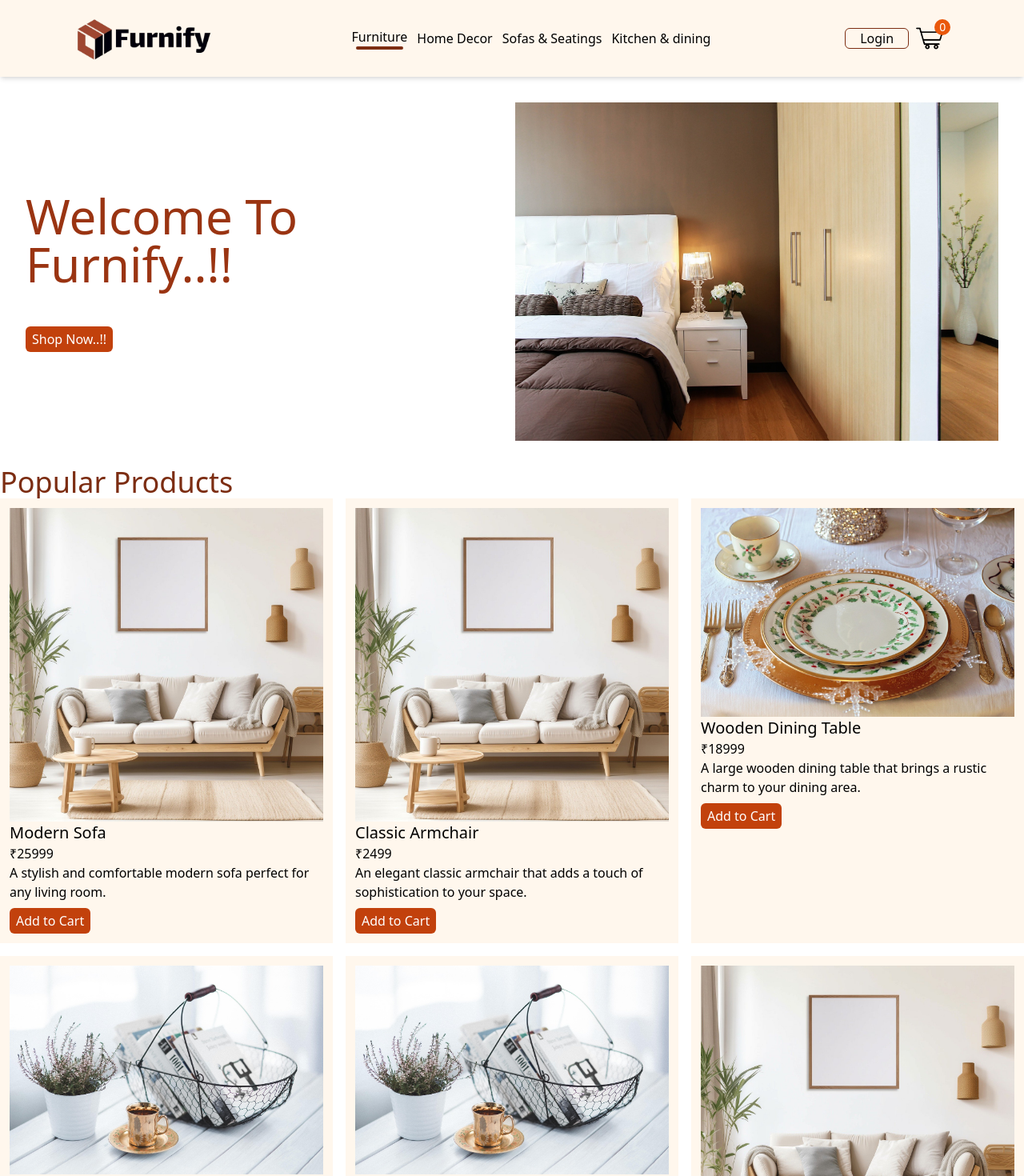
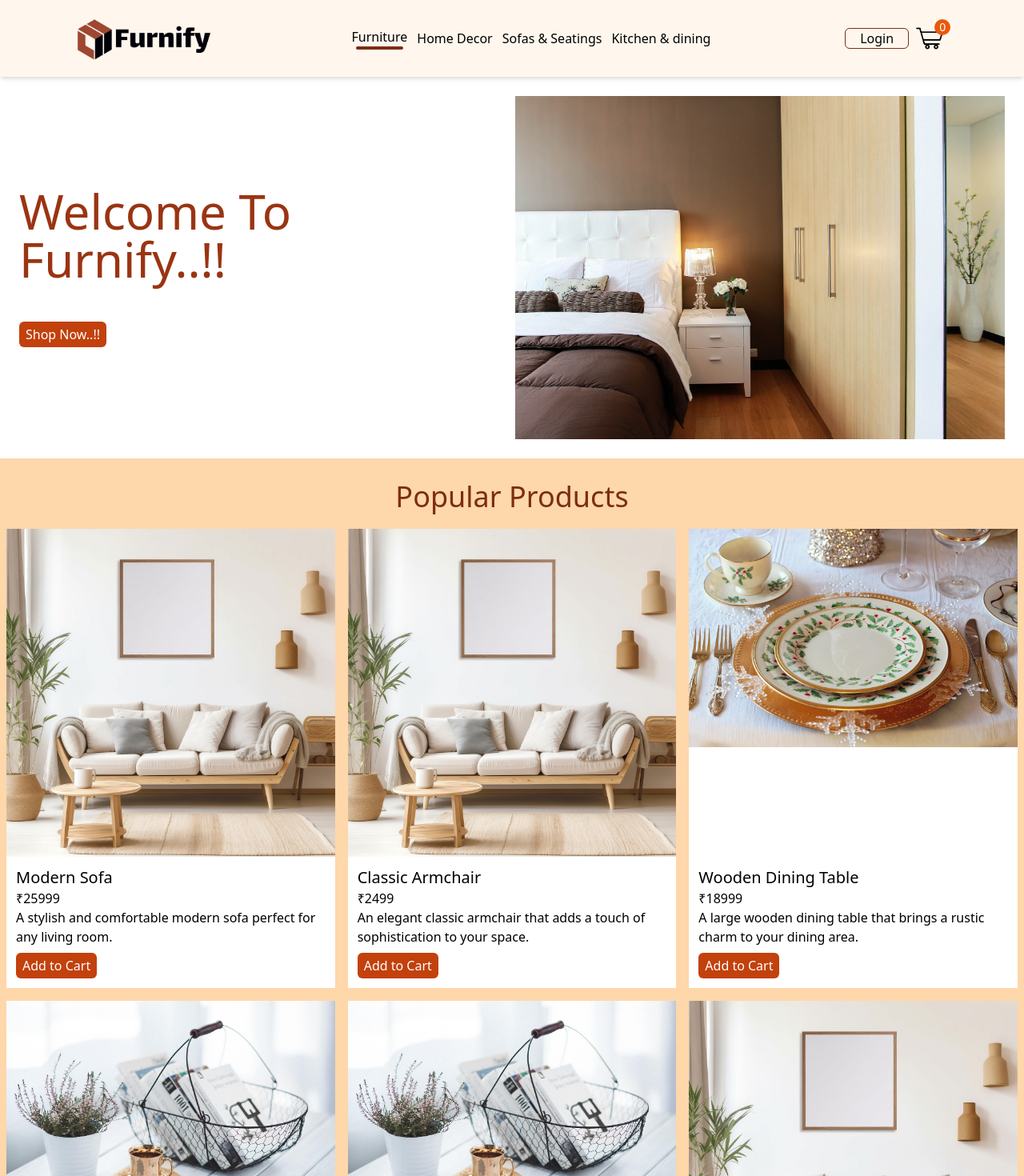
Before and after one commit to anaspxr/e-commerce-furniture-shop, a React (Vite) app in the folder frontend/: page / in a window 1280 px wide. Shown: the top 1470 px of the page at 80% size. Built offline with nearby package versions, Linux system fonts and the light colour scheme.

Commit message:
improve design of popular component

```diff
--- a/frontend/src/components/Hero.jsx
+++ b/frontend/src/components/Hero.jsx
@@ -4,7 +4,7 @@ import { Link } from "react-router-dom";
 
 export default function Hero() {
   return (
-    <div className="grid grid-cols-1 md:grid-cols-2 justify-around items-center m-5  p-3 gap-2">
+    <div className="grid grid-cols-1 md:grid-cols-2 justify-around items-center m-5  p-1 gap-2">
       <div>
         <h1 className="md:text-6xl text-4xl text-orange-800">
           Welcome To Furnify..!!
--- a/frontend/src/components/Item.jsx
+++ b/frontend/src/components/Item.jsx
@@ -3,7 +3,7 @@ import Button from "./Button";
 
 export default function Item(props) {
   return (
-    <div className="p-3 bg-orange-50">
+    <div className="flex flex-col justify-between bg-white overflow-hidden">
       <Link to={`product/${props.id}`}>
         <img
           className="hover:scale-105 transition duration-300"
@@ -11,7 +11,7 @@ export default function Item(props) {
           alt={props.name}
         />
       </Link>
-      <div>
+      <div className="p-3">
         <h3 className="text-xl">{props.name}</h3>
         <div>₹{props.price}</div>
         <div>
--- a/frontend/src/components/Popular.jsx
+++ b/frontend/src/components/Popular.jsx
@@ -3,8 +3,10 @@ import Item from "./Item";
 
 export default function Popular() {
   return (
-    <div>
-      <h2 className="md:text-4xl text-3xl text-orange-900">Popular Products</h2>
+    <div className="bg-orange-200 p-2">
+      <h2 className="md:text-4xl text-3xl text-orange-900 my-5 text-center">
+        Popular Products
+      </h2>
       <div className="grid grid-cols-1 md:grid-cols-3 gap-4">
         {furnitureData.map((item) => (
           <Item
```
